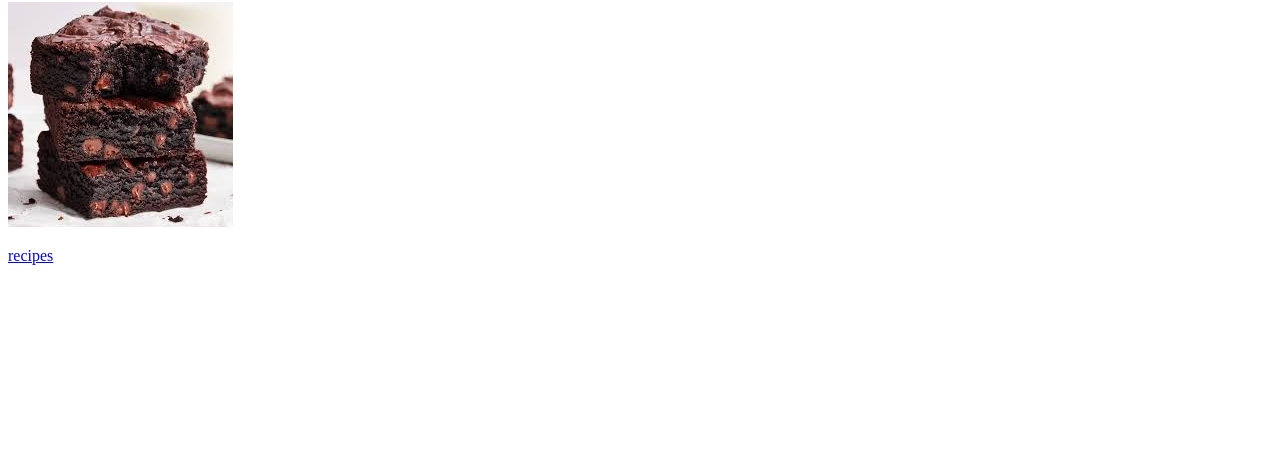
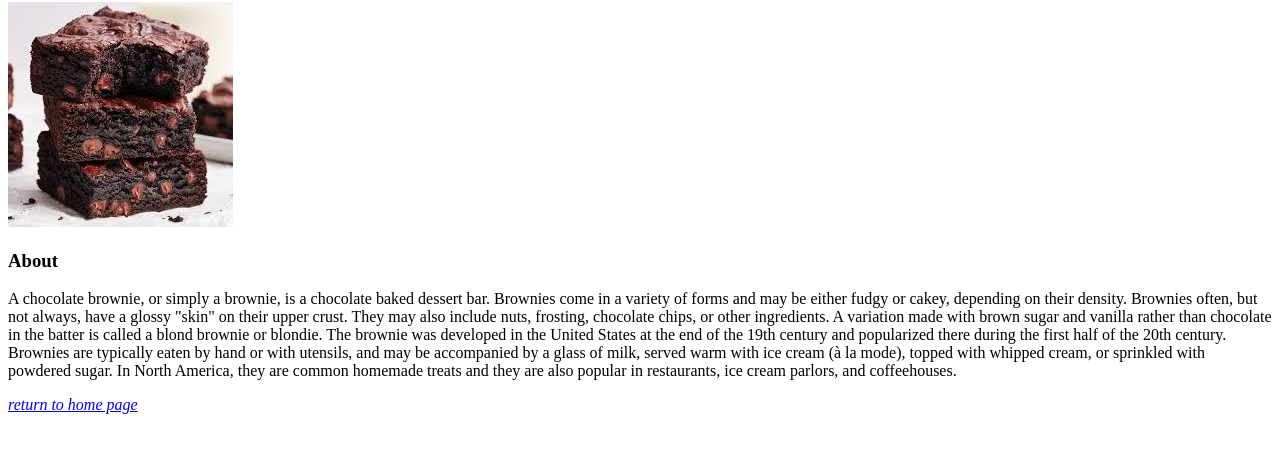
Before and after one commit to soumyaasinghh1/recipes, a plain HTML site: page brownies.html in a window 1280 px wide. Shown: the part 78-530 px from the top of the page. Drawn offline with Linux system fonts and the light colour scheme.

Commit message:
additonal images and about text

```diff
--- a/brownies.html
+++ b/brownies.html
@@ -10,7 +10,12 @@
 
     <img src="images/brownies.jfif" alt="Brownies">
 
-    <p><a href="index.html">recipes</a></p>
+    <h3>About</h3>
+    <p>A chocolate brownie, or simply a brownie, is a chocolate baked dessert bar. Brownies come in a variety of forms and may be either fudgy or cakey, depending on their density. Brownies often, but not always, have a glossy "skin" on their upper crust. They may also include nuts, frosting, chocolate chips, or other ingredients. A variation made with brown sugar and vanilla rather than chocolate in the batter is called a blond brownie or blondie. The brownie was developed in the United States at the end of the 19th century and popularized there during the first half of the 20th century.
+
+        Brownies are typically eaten by hand or with utensils, and may be accompanied by a glass of milk, served warm with ice cream (à la mode), topped with whipped cream, or sprinkled with powdered sugar. In North America, they are common homemade treats and they are also popular in restaurants, ice cream parlors, and coffeehouses.</p>
+
+    <p><a href="index.html"><em>return to home page</em></a></p>
 
 </body>
 </html>
```
Also changed, not shown: index.html (+4 -1 lines), mojito.html (+6 -1 lines), pesto.html (+4 -1 lines), pizza.html (+6 -1 lines), images/cooking.jpg (added), 1 other file.
